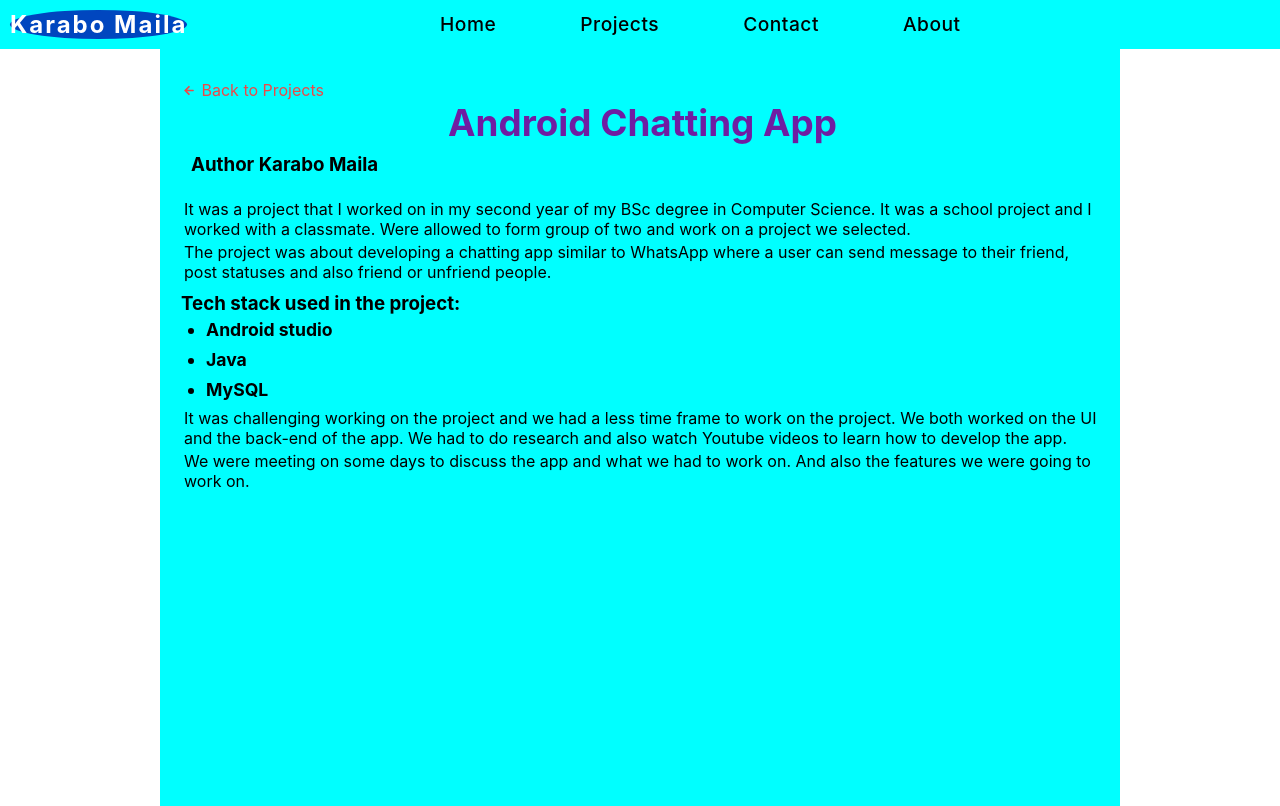
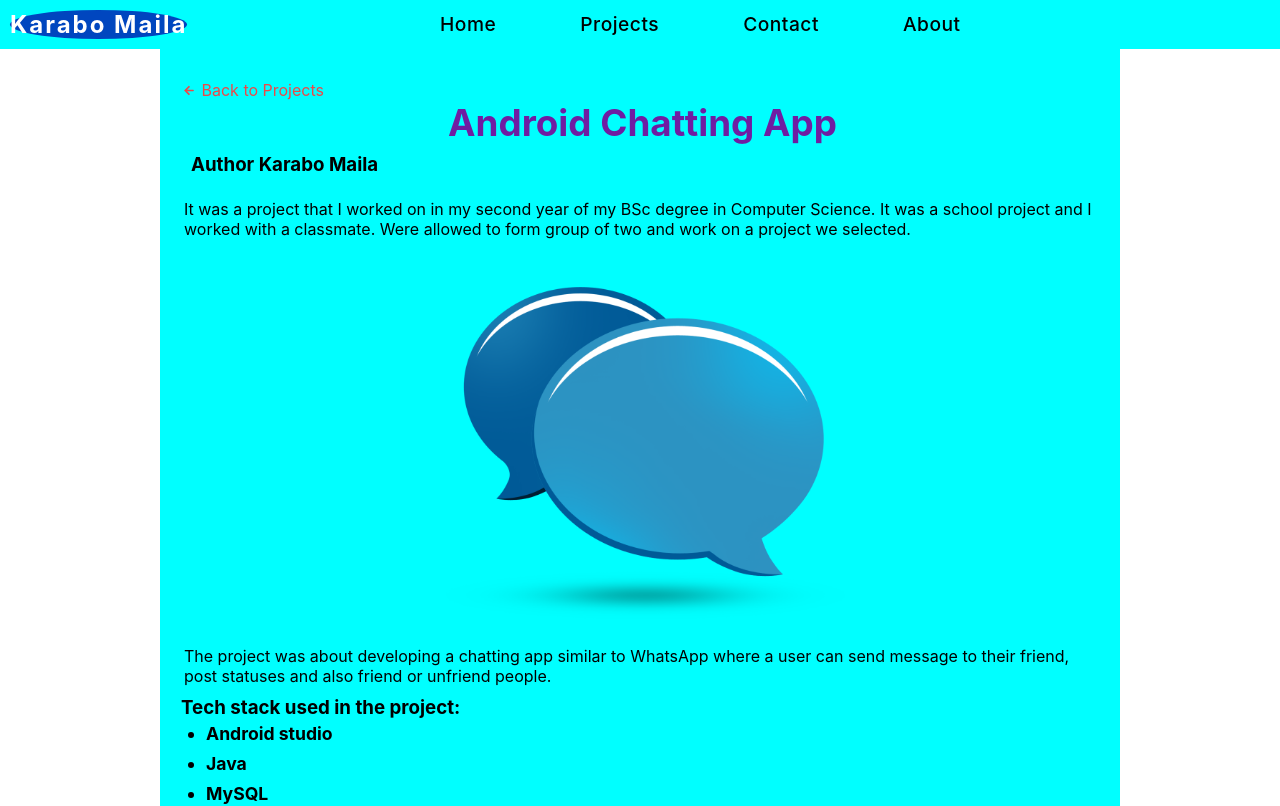
Before and after one commit to karabomaila/karabomaila, a Next.js app: page /projects/chatting-app in a window 1280 px wide. Shown: the top 806 px of the page. Built offline with nearby package versions, Linux system fonts and the light colour scheme.

Commit message:
updates for projects posts

```diff
--- a/posts/chatting-app.md
+++ b/posts/chatting-app.md
@@ -4,6 +4,8 @@ author: Karabo Maila
 ---
 
 It was a project that I worked on in my second year of my BSc degree in Computer Science. It was a school project and I worked with a classmate. Were allowed to form group of two and work on a project we selected.
+
+![Chatting app image](/project_images/chat-png-image.png)
 
 The project was about developing a chatting app similar to WhatsApp where a user can send message to their friend, post statuses and also friend or unfriend people.
 
--- a/styles/projects.module.css
+++ b/styles/projects.module.css
@@ -58,7 +58,7 @@
 
 .project_post {
     padding-top: 50px;
-    padding-bottom: 10px;
+    padding-bottom: 20px;
     padding-left: 5px;
     margin: auto;
     overflow: auto;
@@ -97,6 +97,13 @@
 
 .post_body p {
     margin-bottom: 10px;
+}
+
+.post_body img {
+    width: 50%;
+    height: 50%;
+    display: block;
+    margin: 20px auto;
 }
 
 .post_body ul {
```
Also changed, not shown: posts/escape-room-game.md (+2 -0 lines), posts/portfolio-project.md (+2 -0 lines), posts/titanic-model.md (+2 -0 lines), posts/wits-social.md (+2 -0 lines).
